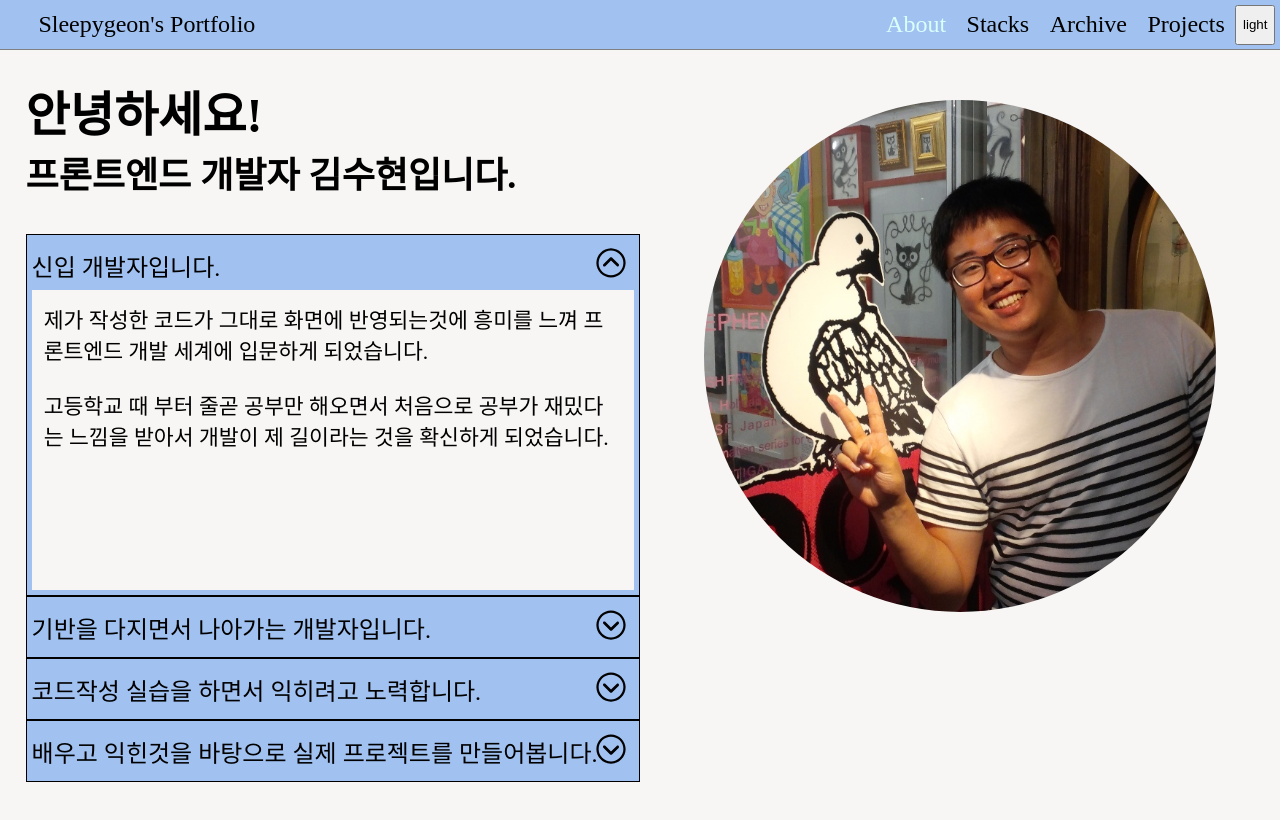
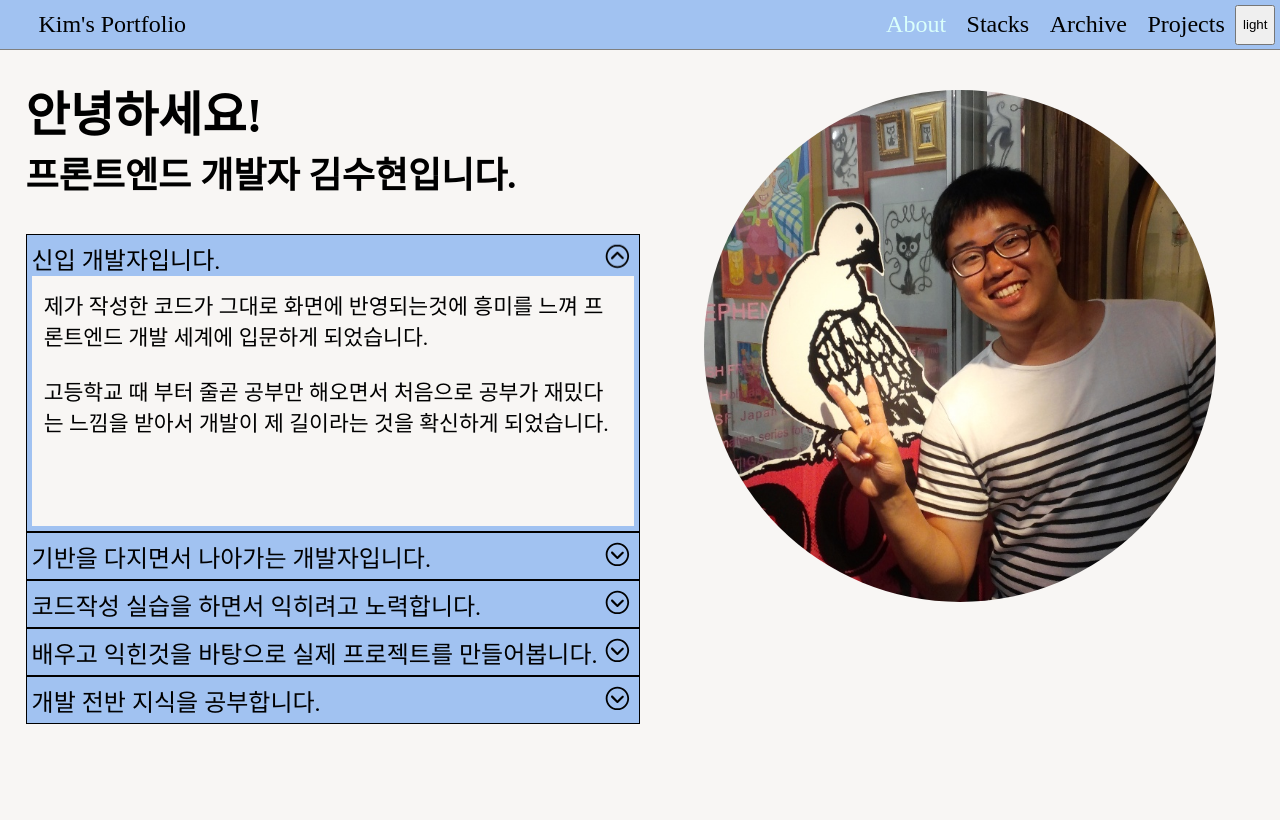
Before and after one commit to kimsh322/portfolio-react, a React (Vite) app: page / in a window 1280 px wide. Shown: the top 820 px of the page. Built offline with nearby package versions, Linux system fonts and the light colour scheme.

Commit message:
Fix : dropDown, Header 컴포넌트 관련
- dropDown contents 추가
- dropDown 크기 수정
- about 페이지 크기 수정
- Header 컴포넌트 줄바꿈 수정

```diff
--- a/src/Header.tsx
+++ b/src/Header.tsx
@@ -8,6 +8,7 @@ interface Routes {
 
 const NavBar = () => {
   const [mode, setMode] = useState<"dark" | "light">("light");
+
   // 로컬스토리지에 있는 모드 불러오기
   useEffect(() => {
     const localMode = localStorage.getItem("mode") as "dark" | "light" | null;
@@ -30,17 +31,27 @@ const NavBar = () => {
       localStorage.setItem("mode", "dark");
     }
   };
+
   // route 매핑 객체
-  const routes: Routes = { About: "/", Stacks: "/stacks", Archive: "/archive", Projects: "/projects" };
+  const routes: Routes = {
+    About: "/",
+    Stacks: "/stacks",
+    Archive: "/archive",
+    Projects: "/projects",
+  };
   const { pathname } = useLocation();
 
   return (
     <NavBarContainer>
-      <span className="nickname">Sleepygeon's Portfolio</span>
+      <span className="nickname">Kim's Portfolio</span>
       <div className="link-container">
         {Object.keys(routes).map((route) => {
           return (
-            <Link key={route} className={`contents ${pathname === routes[route] ? "active" : ""}`} to={routes[route]}>
+            <Link
+              key={route}
+              className={`contents ${pathname === routes[route] ? "active" : ""}`}
+              to={routes[route]}
+            >
               {route}
             </Link>
           );
--- a/src/components/about/DropDown.tsx
+++ b/src/components/about/DropDown.tsx
@@ -56,7 +56,7 @@ const DropDownContainer = styled.div<StyleProps>`
     position: relative;
     cursor: pointer;
     width: 100%;
-    height: 50px;
+    height: 1.5em;
   }
   .icon,
   .title {
@@ -65,10 +65,10 @@ const DropDownContainer = styled.div<StyleProps>`
     align-items: center;
   }
   .icon {
-    font-size: 1.5em;
+    font-size: 1.2em;
     position: absolute;
-    right: 5px;
-    top: 5px;
+    right: 2px;
+    top: 2px;
   }
   .reverse {
     transform: rotateX(180deg);
@@ -76,7 +76,7 @@ const DropDownContainer = styled.div<StyleProps>`
   .contents {
     width: 100%;
     background-color: var(--background-color);
-    height: ${({ isActive }) => (isActive ? "300px" : "0px")};
+    height: ${({ isActive }) => (isActive ? "250px" : "0px")};
     overflow: hidden;
     transition: height 0.5s;
   }
--- a/src/components/about/dropDownContents.ts
+++ b/src/components/about/dropDownContents.ts
@@ -31,5 +31,13 @@ const dropDownContents: Contents = [
       "여러 프로젝트를 진행하면서 저만의 기준(폴더 구조, 코드 컨벤션 등)을 잡아가고 있고, git 사용법에 대해서도 학습해 나가는 중입니다.",
     ],
   ],
+  [
+    "개발 전반 지식을 공부합니다.",
+    [
+      "개발자가 단순히 코드를 작성하는 사람은 아니라는것을 알고 있습니다.",
+      "언어나 프레임워크 공부와 더불어 네트워크, 자료구조 등 CS지식에 대한 공부도 하고 있습니다.",
+      "좀 더 효율적인 코드작성을 위한 알고리즘 공부를 여러 문제를 풀어보면서 해 보고 있습니다.",
+    ],
+  ],
 ];
 export default dropDownContents;
--- a/src/pages/About.tsx
+++ b/src/pages/About.tsx
@@ -22,7 +22,7 @@ const AboutContainer = styled.div`
   flex-direction: column;
   position: relative;
   width: 100%;
-  height: 1000px;
+  height: 100vh;
   padding: 2%;
   .image-box {
     display: flex;
```
